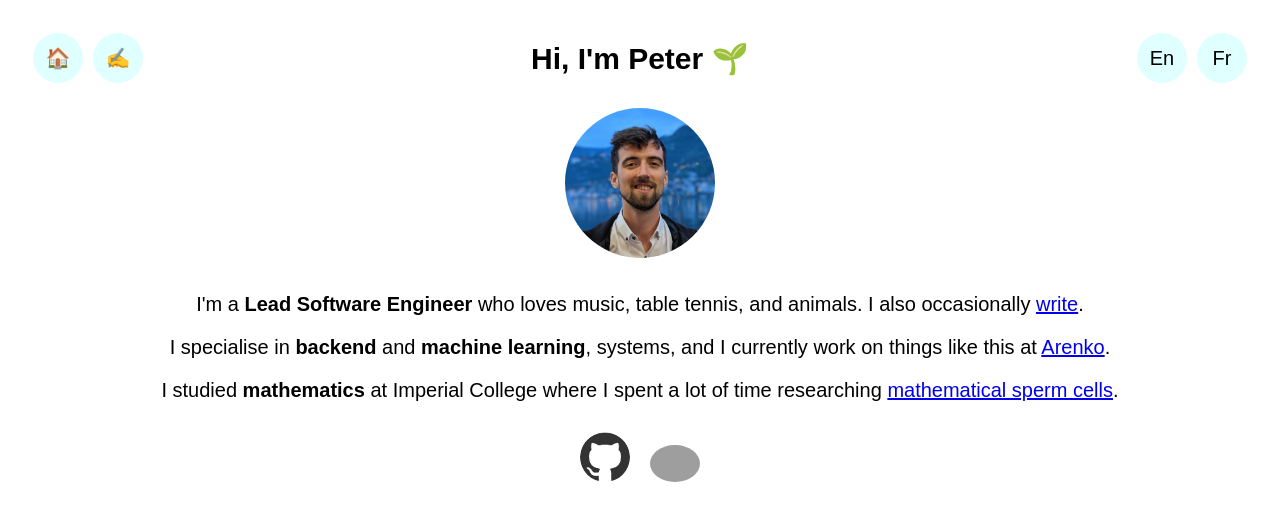
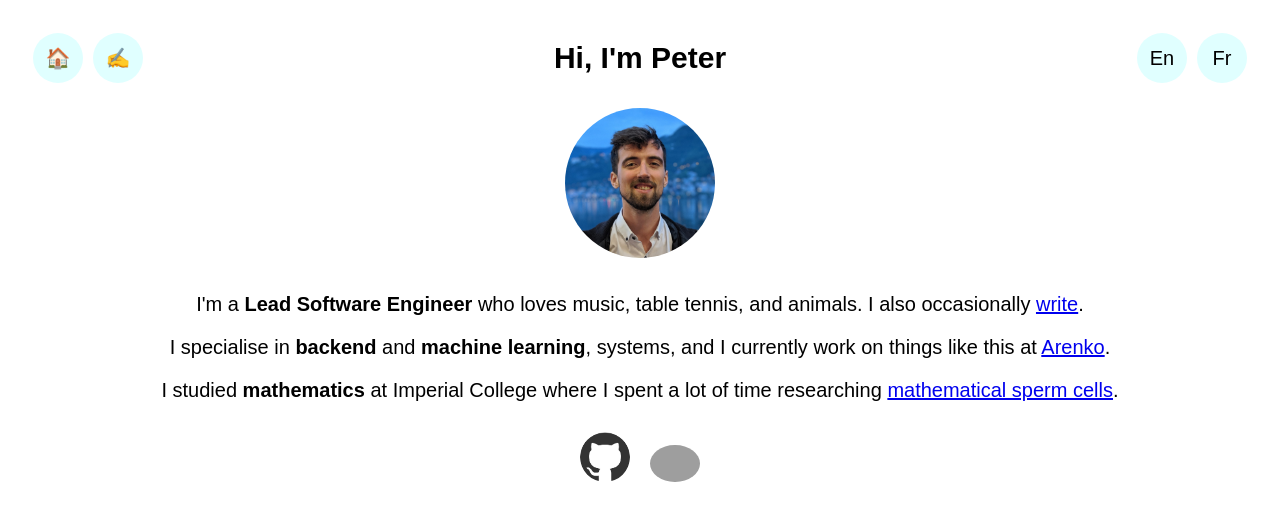
Before and after one commit to petermnhull/petermnhull.github.io, a React (Create React App) app: page / in a window 1280 px wide. Shown: the top 520 px of the page. Built offline with nearby package versions, Linux system fonts and the light colour scheme; grey boxes are pictures that could not be loaded.

Commit message:
Clean up language handling in titles

```diff
--- a/src/components/Blog.tsx
+++ b/src/components/Blog.tsx
@@ -3,6 +3,7 @@ import React, { Dispatch, SetStateAction } from "react";
 import Code from "./Code";
 import Header from "./Header";
 import { Language } from "./language";
+import { Page } from "./pages";
 
 interface blogProps {
   fileName: string;
@@ -30,7 +31,11 @@ export default function Blog(p: blogProps) {
   });
   return (
     <div>
-      <Header page="blog" language={p.language} setLanguage={p.setLanguage} />
+      <Header
+        page={Page.BLOG}
+        language={p.language}
+        setLanguage={p.setLanguage}
+      />
       <div id="post">
         <Markdown options={markdownOptions}>{post}</Markdown>
       </div>
--- a/src/components/Blogs.tsx
+++ b/src/components/Blogs.tsx
@@ -3,6 +3,7 @@ import { Dispatch, SetStateAction } from "react";
 import Header from "./Header";
 import { blogs } from "./constants";
 import { Language } from "./language";
+import { Page } from "./pages";
 
 const getBlogContents = () => {
   return blogs.map((blog) => (
@@ -20,7 +21,11 @@ interface blogsProps {
 export default function Blogs(p: blogsProps) {
   return (
     <div>
-      <Header page="blog" language={p.language} setLanguage={p.setLanguage} />
+      <Header
+        page={Page.BLOG}
+        language={p.language}
+        setLanguage={p.setLanguage}
+      />
       {getBlogContents()}
     </div>
   );
--- a/src/components/Header.tsx
+++ b/src/components/Header.tsx
@@ -1,35 +1,27 @@
 import { Link } from "react-router-dom";
 import { Dispatch, SetStateAction } from "react";
 import { Language } from "./language";
+import { Page } from "./pages";
 
-const titlesEN: Record<string, string> = {
-  home: "Hi, I'm Peter 🌱",
-  blog: "Blog",
-};
-
-const titlesFR: Record<string, string> = {
-  home: "Salut, je m'appelle Peter 🌱",
-  blog: "Le Blog",
+const translations: Record<Language, Record<Page, string>> = {
+  [Language.EN]: {
+    [Page.HOME]: "Hi, I'm Peter",
+    [Page.BLOG]: "Blog",
+  },
+  [Language.FR]: {
+    [Page.HOME]: "Salut, je m'appelle Peter",
+    [Page.BLOG]: "Le Blog",
+  },
 };
 
 interface headerProps {
-  page: string;
+  page: Page;
   language: Language;
   setLanguage: Dispatch<SetStateAction<Language>>;
 }
 
-const getTitle = (language: Language, key: string): string => {
-  switch (language) {
-    case Language.EN:
-      return titlesEN[key];
-    case Language.FR:
-      return titlesFR[key];
-    default:
-      return titlesEN[key];
-  }
-};
-
 export default function Header(p: headerProps) {
+  const title = translations[p.language][p.page];
   return (
     <div id="header">
       <div className="alignleft">
@@ -41,7 +33,7 @@ export default function Header(p: headerProps) {
         </Link>
       </div>
       <div className="aligncenter">
-        <b>{getTitle(p.language, p.page)}</b>
+        <b>{title}</b>
       </div>
       <div className="alignright">
         <button onClick={() => p.setLanguage(Language.EN)}>En</button>
--- a/src/components/Home.tsx
+++ b/src/components/Home.tsx
@@ -2,6 +2,7 @@ import { Dispatch, SetStateAction } from "react";
 import { Link } from "react-router-dom";
 import Header from "./Header";
 import { Language } from "./language";
+import { Page } from "./pages";
 
 interface homeProps {
   language: Language;
@@ -66,7 +67,11 @@ export default function Home(p: homeProps) {
   const c = translations[p.language];
   return (
     <div>
-      <Header page="home" language={p.language} setLanguage={p.setLanguage} />
+      <Header
+        page={Page.HOME}
+        language={p.language}
+        setLanguage={p.setLanguage}
+      />
       <img
         className="websiteImg"
         src="profile.jpg"
--- /dev/null
+++ b/src/components/pages.ts
@@ -0,0 +1,4 @@
+export enum Page {
+  HOME,
+  BLOG,
+}
```
